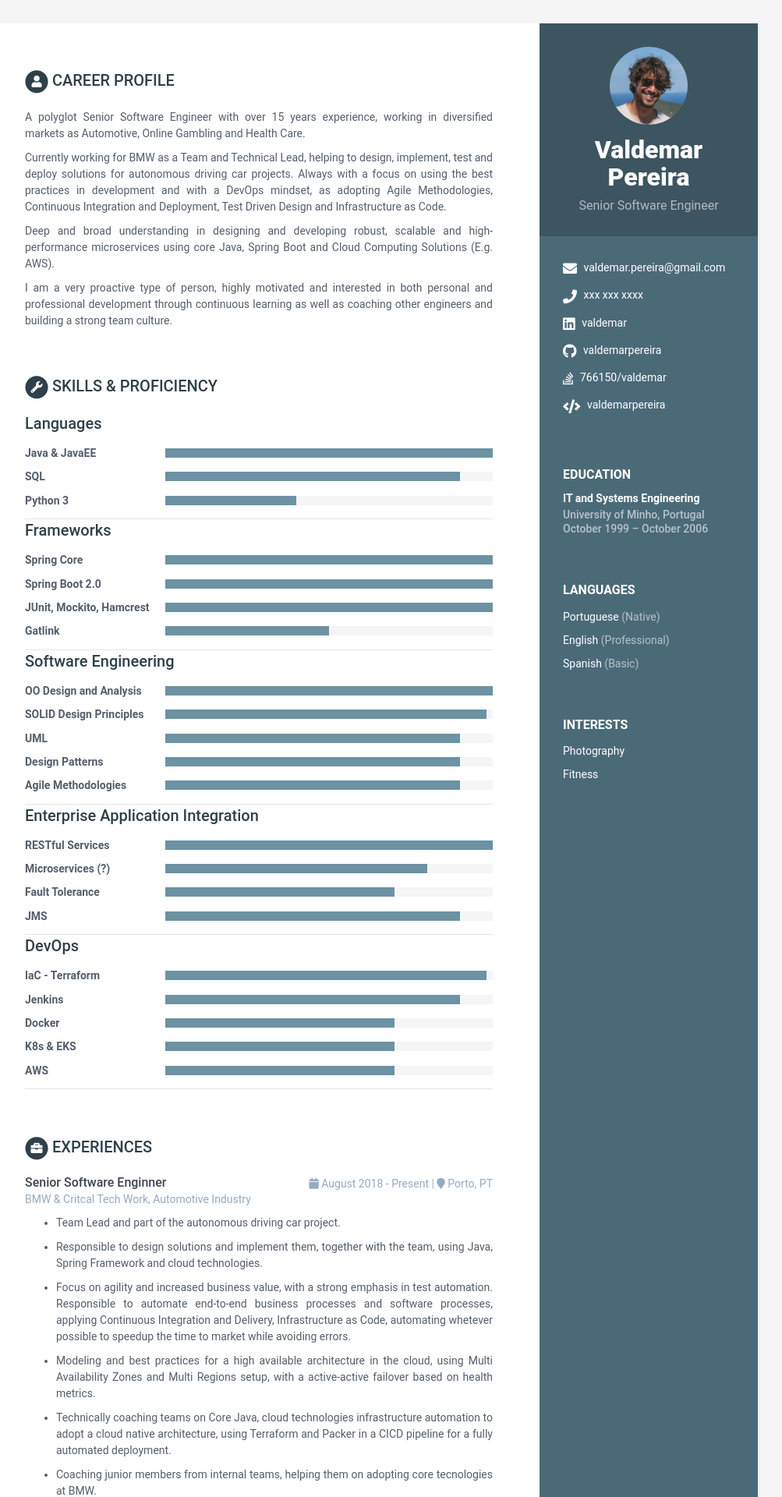
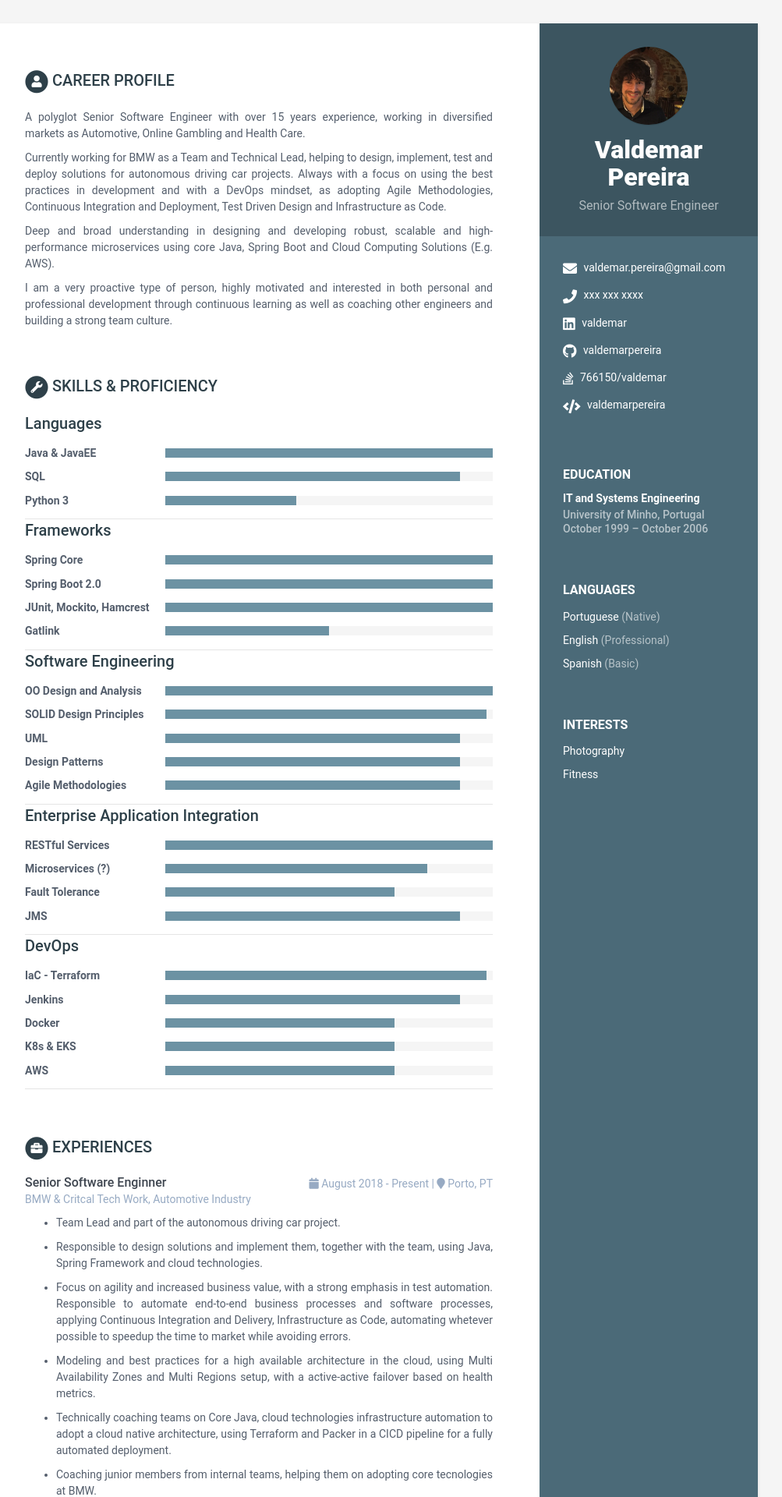
Before and after one commit to valdemarpereira/valdemarpereira.github.io, a Jekyll site: the page built from index.html, in a window 1280 px wide. Shown: the top 1920 px of the page at 78% size, without its empty margins (168-1171 px from the left). Built offline with Jekyll 4.4.1, drawn with Linux system fonts in a browser that asks for light colours.

Commit message:
Update data.yml

```diff
--- a/_data/data.yml
+++ b/_data/data.yml
@@ -9,7 +9,7 @@ sidebar:
     # Profile information
     name: Valdemar Pereira
     tagline: Senior Software Engineer
-    avatar: profile.jpeg  #place a 100x100 picture inside /assets/images/ folder and provide the name of the file below
+    avatar: profile.JPG  #place a 100x100 picture inside /assets/images/ folder and provide the name of the file below
 
     # Sidebar links
     email: valdemar.pereira@gmail.com
@@ -31,7 +31,6 @@ sidebar:
 
       - idiom: English
         level: Professional
-
 
       - idiom: Spanish
         level: Basic
```
